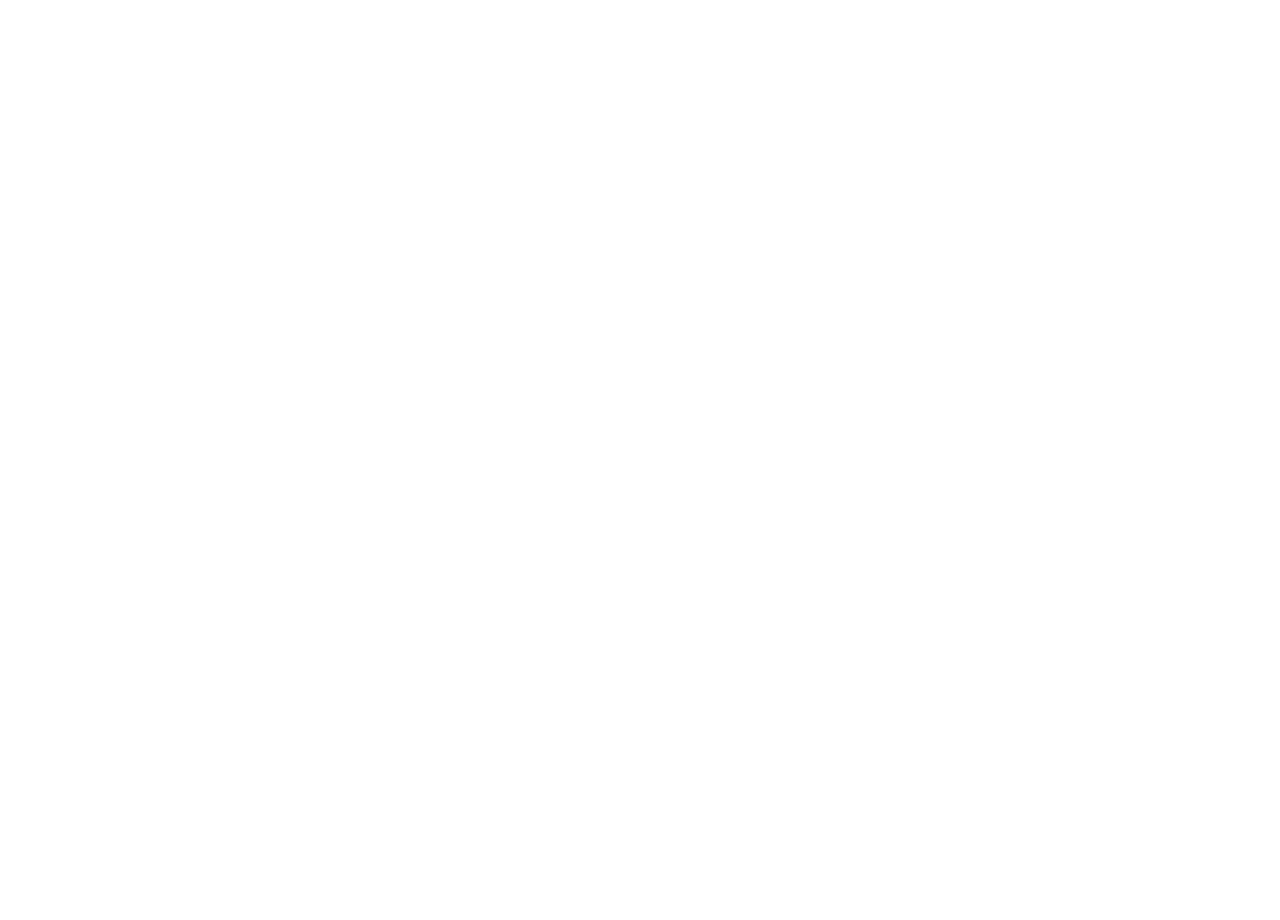
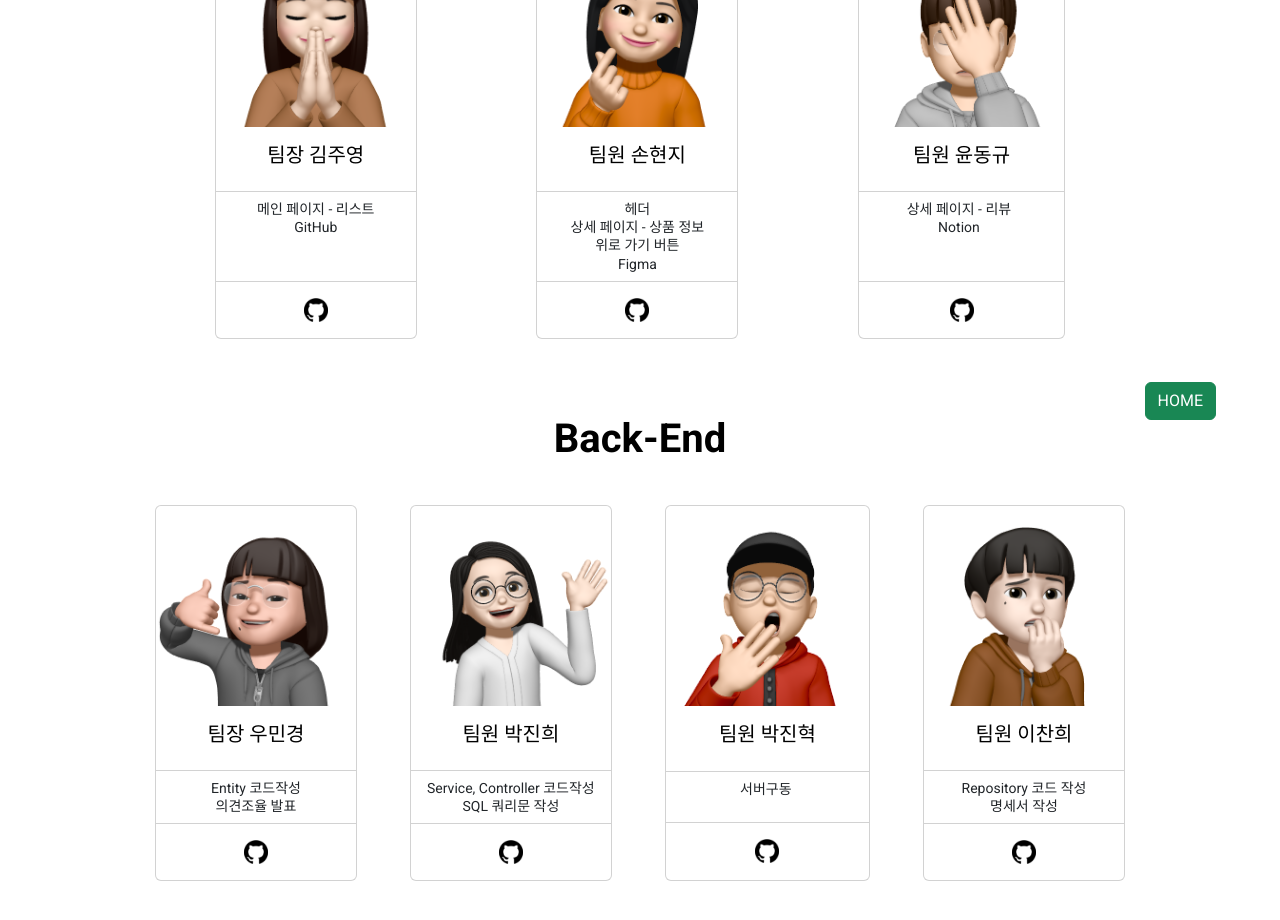
Before and after one commit to douglasyoon/kyobo, a React (Create React App) app: page /member in a window 1280 px wide. Before the commit this address led to /home. Shown: the part 340-1260 px from the top of the page. Before the commit the page ends 800 px from the top, so only its background shows below. Built offline with nearby package versions, Linux system fonts and the light colour scheme; no server answers.

Commit message:
소스 전체 수정
- 다량의 문제점 전체 보완

```diff
--- a/src/App.js
+++ b/src/App.js
@@ -3,7 +3,7 @@ import Home from "./pages/Home";
 import Detail from "./pages/Detail";
 import ScrollToTop from "./components/ScrollToTop";
 import { BrowserRouter as Router, Routes, Route, Navigate } from "react-router-dom";
-import Member from "./pages/About";
+import About from "./pages/About";
 const App = () => {
   return (
     <Router>
@@ -11,10 +11,10 @@ const App = () => {
       <div className="container">
         <Header />
         <Routes>
-          {/* <Route path="/" element={<Navigate to="/home" />} /> */}
+          <Route path="/" element={<Navigate to="/member" />} />
           <Route path="/home" element={<Home />} />
           <Route path="/detail" element={<Detail />} />
-          <Route index element={<Member />} />
+          <Route path="/member" element={<About />} />
           <Route path="*" element={<Navigate to="/home" />} />
         </Routes>
       </div>
--- a/src/components/Member.js
+++ b/src/components/Member.js
@@ -1,162 +1,181 @@
-import { Button } from "bootstrap";
 import React from "react";
 import { Link } from "react-router-dom";
 import "../style/Member1.css";
 
 const Member = () => {
   return (
-    <div className="container list-box">
-      <Link to="/Home">
+    <div className="container list-box about-member">
+      <Link to="/home">
         <button type="button" className="btn btn-success">
           HOME
         </button>
       </Link>
-
       {/* 프엔 */}
-      <p className="title-main">frontend</p>
+      <p className="title-main">Front-End</p>
       <div className="frontend">
-        <div class="card">
-          <img
-            src="/photo/IMG_8637.png"
-            className="card-img-top"
-            alt="김주영"
-          ></img>
-          <div class="card-body">
-            <h5 class="card-title">팀장 김주영</h5>
+        <div className="card">
+          <img src="/photo/IMG_8637.png" className="card-img-top" alt="김주영"></img>
+          <div className="card-body">
+            <h5 className="card-title">팀장 김주영</h5>
           </div>
-          <ul class="list-group list-group-flush">
-            <li class="list-group-item">
-              메인 페이지 <br />- 리스트 <br />
+          <ul className="list-group list-group-flush">
+            <li className="list-group-item">
+              메인 페이지 - 리스트 <br />
               GitHub
+              <br />
+              <br />
+              <br />
             </li>
           </ul>
-          <div class="card-body">
-          <a href="https://github.com/zuyoe">GitHub</a>
+          <div className="card-body">
+            <a href="https://github.com/zuyoe">
+              <img
+                src="/photo/icon_github.png"
+                alt="github"
+                style={{ width: "24px", height: "24px" }}
+              />
+            </a>
           </div>
         </div>
 
-        <div class="card">
-          <img
-            src="/photo/IMG_8638.png"
-            className="card-img-top"
-            alt="손현지"
-          ></img>
-          <div class="card-body">
-            <h5 class="card-title">팀원 손현지</h5>
+        <div className="card">
+          <img src="/photo/IMG_8638.png" className="card-img-top" alt="손현지"></img>
+          <div className="card-body">
+            <h5 className="card-title">팀원 손현지</h5>
           </div>
-          <ul class="list-group list-group-flush">
-            <li class="list-group-item">
-              헤더 상세 페이지
-              <br></br>- 상품 정보 위로 가기 버튼 Figma
+          <ul className="list-group list-group-flush">
+            <li className="list-group-item">
+              헤더 <br />
+              상세 페이지 - 상품 정보 <br />
+              위로 가기 버튼 <br />
+              Figma
             </li>
           </ul>
-          <div class="card-body">
-            <a href="https://github.com/sirri1222">GitHub</a>
+          <div className="card-body">
+            <a href="https://github.com/sirri1222">
+              <img
+                src="/photo/icon_github.png"
+                alt="github"
+                style={{ width: "24px", height: "24px" }}
+              />
+            </a>
           </div>
         </div>
 
-        <div class="card">
-          <img
-            src="/photo/dongyu.png"
-            className="card-img-top"
-            alt="윤동규"
-          ></img>
-          <div class="card-body">
-            <h5 class="card-title">팀원 윤동규</h5>
+        <div className="card">
+          <img src="/photo/dongyu.png" className="card-img-top" alt="윤동규"></img>
+          <div className="card-body">
+            <h5 className="card-title">팀원 윤동규</h5>
           </div>
-          <ul class="list-group list-group-flush">
-            <li class="list-group-item">
-              상세 페이지 <br />- 리뷰
+          <ul className="list-group list-group-flush">
+            <li className="list-group-item">
+              상세 페이지 - 리뷰
               <br /> Notion
+              <br />
+              <br />
+              <br />
             </li>
           </ul>
-          <div class="card-body">
-          <a href="https://github.com/douglasyoon">GitHub</a>
+          <div className="card-body">
+            <a href="https://github.com/douglasyoon">
+              <img
+                src="/photo/icon_github.png"
+                alt="github"
+                style={{ width: "24px", height: "24px" }}
+              />
+            </a>
           </div>
         </div>
       </div>
 
       {/* 백엔드 */}
-      <p className="title-main">backend</p>
+      <p className="title-main">Back-End</p>
 
       <div className="backend">
-        <div class="card">
-          <img
-            src="/photo/민경.png"
-            className="card-img-top"
-            alt="우민경"
-          ></img>
-          <div class="card-body">
-            <h5 class="card-title">팀장 우민경</h5>
+        <div className="card">
+          <img src="/photo/민경.png" className="card-img-top" alt="우민경"></img>
+          <div className="card-body">
+            <h5 className="card-title">팀장 우민경</h5>
           </div>
-          <ul class="list-group list-group-flush">
-            <li class="list-group-item">
-              entity 코드작성 <br />
+          <ul className="list-group list-group-flush">
+            <li className="list-group-item">
+              Entity 코드작성 <br />
               의견조율 발표
             </li>
           </ul>
-          <div class="card-body">
-          <a href="https://github.com/shiningok">GitHub</a>
+          <div className="card-body">
+            <a href="https://github.com/shiningok">
+              <img
+                src="/photo/icon_github.png"
+                alt="github"
+                style={{ width: "24px", height: "24px" }}
+              />
+            </a>
           </div>
         </div>
 
-        <div class="card">
-          <img
-            src="/photo/진희.png"
-            className="card-img-top"
-            alt="박진희"
-          ></img>
-          <div class="card-body">
-            <h5 class="card-title">팀원 박진희</h5>
+        <div className="card">
+          <img src="/photo/진희.png" className="card-img-top" alt="박진희"></img>
+          <div className="card-body">
+            <h5 className="card-title">팀원 박진희</h5>
           </div>
-          <ul class="list-group list-group-flush">
-            <li class="list-group-item">
-              service, controller 코드작성 <br />
-              sql 쿼리문 작성
+          <ul className="list-group list-group-flush">
+            <li className="list-group-item">
+              Service, Controller 코드작성 <br />
+              SQL 쿼리문 작성
             </li>
           </ul>
-          <div class="card-body">
-          <a href="https://github.com/nunnunnu">GitHub</a>
+          <div className="card-body">
+            <a href="https://github.com/nunnunnu">
+              <img
+                src="/photo/icon_github.png"
+                alt="github"
+                style={{ width: "24px", height: "24px" }}
+              />
+            </a>
           </div>
         </div>
 
-        <div class="card">
-          <img
-            src="/photo/진혁.png"
-            className="card-img-top"
-            alt="박진혁"
-          ></img>
-          <div class="card-body">
-            <h5 class="card-title">팀원 박진혁</h5>
+        <div className="card">
+          <img src="/photo/진혁.png" className="card-img-top" alt="박진혁"></img>
+          <div className="card-body">
+            <h5 className="card-title">팀원 박진혁</h5>
           </div>
-          <ul class="list-group list-group-flush">
-            <li class="list-group-item">
+          <ul className="list-group list-group-flush">
+            <li className="list-group-item">
               서버구동
               <p></p>
             </li>
           </ul>
-          <div class="card-body">
-          <a href="https://github.com/parkmawani">GitHub</a>
+          <div className="card-body">
+            <a href="https://github.com/parkmawani">
+              <img
+                src="/photo/icon_github.png"
+                alt="github"
+                style={{ width: "24px", height: "24px" }}
+              />
+            </a>
           </div>
         </div>
-
-        <div class="card">
-          <img
-            src="/photo/찬희.png"
-            className="card-img-top"
-            alt="이찬희"
-          ></img>
-          <div class="card-body">
-            <h5 class="card-title">팀원 이찬희</h5>
+        <div className="card">
+          <img src="/photo/찬희.png" className="card-img-top" alt="이찬희"></img>
+          <div className="card-body">
+            <h5 className="card-title">팀원 이찬희</h5>
           </div>
-          <ul class="list-group list-group-flush">
-            <li class="list-group-item">
+          <ul className="list-group list-group-flush">
+            <li className="list-group-item">
               Repository 코드 작성
               <br /> 명세서 작성
             </li>
           </ul>
-          <div class="card-body">
-          <a href="https://github.com/dlcksgml123123">GitHub</a>
+          <div className="card-body">
+            <a href="https://github.com/dlcksgml123123">
+              <img
+                src="/photo/icon_github.png"
+                alt="github"
+                style={{ width: "24px", height: "24px" }}
+              />
+            </a>
           </div>
         </div>
       </div>
--- a/src/pages/Detail.js
+++ b/src/pages/Detail.js
@@ -2,9 +2,8 @@ import Review from "../components/Review";
 import Goodinfo from "../components/Goodinfo";
 import instance from "../api/axios";
 import requests from "../api/request";
-import { useLocation, useNavigate } from "react-router-dom";
+import { useLocation } from "react-router-dom";
 import { useEffect, useState } from "react";
-import GoodNoInfo from "../components/GoodNoInfo";
 const Detail = () => {
   const location = useLocation();
   const paramList = new URLSearchParams(location.search);
--- a/src/pages/Home.js
+++ b/src/pages/Home.js
@@ -1,8 +1,7 @@
 import List from "../components/List";
-
 
 const Home = () => {
   return <div className="container list-box">{<List />}</div>;
+};
 
-};
 export default Home;
--- a/src/style/GoodInfo.css
+++ b/src/style/GoodInfo.css
@@ -75,11 +75,9 @@
 .bookinfo {
   margin-top: 30px;
   font-weight: 400;
-  line-height: 2;
+  line-height: 1.4;
 }
 .bookinfotitle {
-  border-top: 1px solid #eaeaea;
-  padding-top: 80px;
   margin-top: 80px;
   font-size: 15px;
   font-weight: 700;
--- a/src/style/Member1.css
+++ b/src/style/Member1.css
@@ -1,4 +1,3 @@
-
 .member-intro {
   display: flex;
   justify-content: space-around;
@@ -7,7 +6,7 @@
   width: 200px;
   height: 200px;
 }
-.list-group-item {
+.about-member .list-group-item {
   max-width: 200px;
 }
 
@@ -16,7 +15,6 @@
   line-height: 2.5;
   font-weight: 700;
   text-align: center;
-
 }
 
 .frontend {
@@ -30,7 +28,7 @@
   text-align: center;
 }
 
-.list-group-item {
+.about-member .list-group-item {
   text-align: center;
   font-size: 14px;
   line-height: 1.3;
@@ -42,15 +40,12 @@
   margin-bottom: 200px;
 }
 
-.btn{
+.btn {
   position: fixed;
   right: 5%;
   bottom: 5%;
   z-index: 1;
-
-
-
 }
-  .card-body{
+.card-body {
   text-align: center;
 }
--- a/src/style/review.css
+++ b/src/style/review.css
@@ -57,7 +57,7 @@
   height: 65px;
   font-size: 14px;
   font-weight: 400;
-  line-height: 1;
+  line-height: 1.4;
 }
 .review-item {
   border-bottom: 1px solid #eaeaea !important;
```
Also changed, not shown: public/photo/icon_github.png (renamed from public/photo/다운로드.png). Lines whose indentation alone changed are shown as unchanged.
